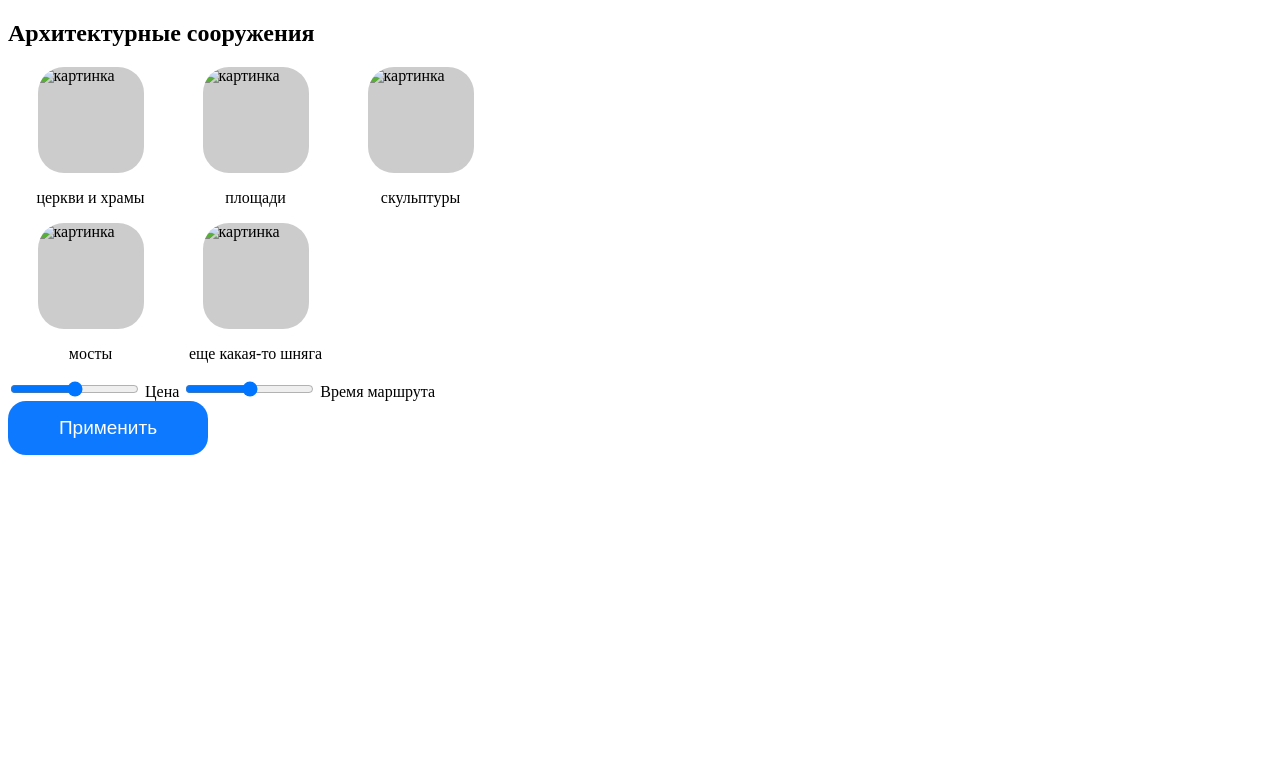
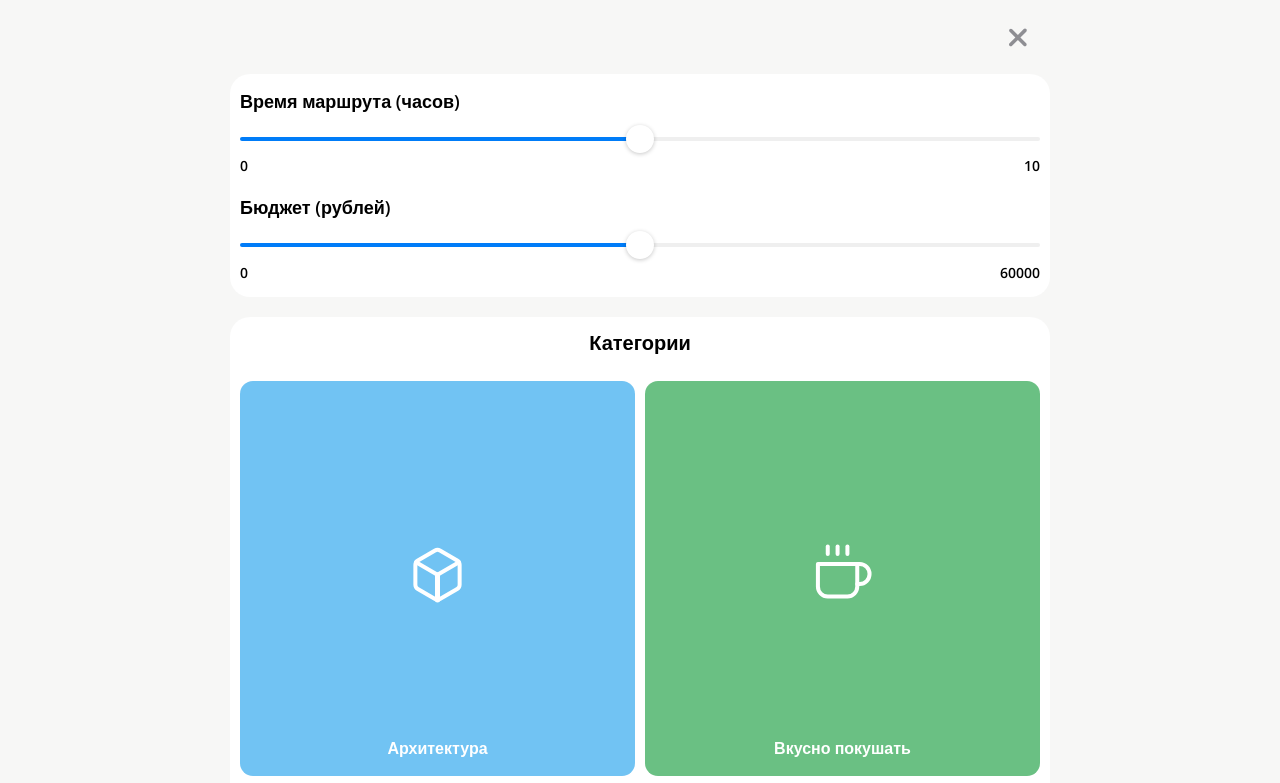
Before and after one commit to hirenkiakuu/AdvenTourFrontend-not-finished-, a plain HTML site: page index.html in a window 1280 px wide. Shown: the top 783 px of the page. Drawn offline with nearby package versions, Linux system fonts and the light colour scheme.

Commit message:
filter screen

```diff
--- a/index.html
+++ b/index.html
@@ -4,49 +4,75 @@
     <meta charset="UTF-8">
     <meta http-equiv="X-UA-Compatible" content="IE=edge">
     <meta name="viewport" content="width=device-width, initial-scale=1.0">
-    <title>Document</title>
+    <title>AdvenTure</title>
     <link rel="manifest" href="manifest.json">
-    <link rel="stylesheet" href="style.css">
+    <link rel="stylesheet" href="/styles/normalize.css">
+    <link rel="stylesheet" href="/styles/style.css">
+    <link rel="preconnect" href="https://fonts.googleapis.com">
+    <link rel="preconnect" href="https://fonts.gstatic.com" crossorigin>
+    <link href="https://fonts.googleapis.com/css2?family=Open+Sans:ital,wght@0,300;0,400;0,500;0,600;0,700;0,800;1,300;1,400;1,500;1,600;1,700;1,800&display=swap" rel="stylesheet">
 </head>
 <body>
-    <section>
+    <!-- <div class="blackout"></div> -->
+
+    <section class="filter">
         <div class="container">
-            <div class="thematics_section">
-                <h1>Архитектурные сооружения</h1>
-                <div class="categories_items">
-                    <ul class="items_box">
-                        <li class="box_item">
-                            <img src="" alt="картинка" class="box_item_img">
-                            <p class="item_box_name">церкви и храмы</p>
+            <div class="close_btn"></div>
+
+            <div class="range_container">
+                <div class="route_time">
+                    <h2 class="range_title">Время маршрута (часов)</h2>
+                    <input class="range_item styled-slider slider-progress" type="range" name="route_time" min="0" max="10">
+                    <div class="range_values">
+                        <span class="range_value">0</span>
+                        <span class="range_value">10</span>
+                    </div>
+                </div>
+                <div class="budget">
+                    <h2 class="range_title">Бюджет (рублей)</h2>
+                    <input class="range_item styled-slider slider-progress" type="range" name="budget" min="0" max="60000">
+                    <div class="range_values">
+                        <span class="range_value">0</span>
+                        <span class="range_value">60000</span>
+                    </div>
+                </div>
+            </div>
+
+            <div class="categories_container">
+                <h1 class="categories_title">Категории</h1>
+                <div class="categories_wrapper">
+                    <ul class="categories_items">
+                        <li class="categories_item">
+                            <span class="categories_content">Архитектура</span>
                         </li>
-                        <li class="box_item">
-                            <img src="" alt="картинка" class="box_item_img">
-                            <p class="item_box_name">площади</p>
+                        <li class="categories_item">
+                            <span class="categories_content">Вкусно покушать</span>
                         </li>
-                        <li class="box_item">
-                            <img src="" alt="картинка" class="box_item_img">
-                            <p class="item_box_name">скульптуры</p>
+                        <li class="categories_item">
+                            <span class="categories_content">Развлечения</span>
                         </li>
-                        <li class="box_item">
-                            <img src="" alt="картинка" class="box_item_img">
-                            <p class="item_box_name">мосты</p>
-                        </li>
-                        <li class="box_item">
-                            <img src="" alt="картинка" class="box_item_img">
-                            <p class="item_box_name">еще какая-то шняга</p>
+                        <li class="categories_item">
+                            <span class="categories_content">Просвещение</span>
                         </li>
                     </ul>
                 </div>
             </div>
-            <input type="range" name="Price" min="0" max="6000" class="range_input">
-            <label for="Price">Цена</label>
-            <input type="range" name="Time" min="0" max="8" class="range_input">
-            <label for="Time">Время маршрута</label>
-            <button class="button" id="">Применить</button>
+
+            <div class="apply_btn__container">
+                <div class="apply_btn">Применить</div>
+            </div>
         </div>
     </section>
+
+    <!-- <section class="categories">
+        <div class="container">
+
+        </div>
+    </section> -->
+
+
 </body>
-<script src="script.js"></script>
-<script src="serviceWorker.js"></script>
-<script src="app.js"></script>
+<script src="/scripts/script.js"></script>
+<script src="/scripts/pwa/serviceWorker.js"></script>
+<script src="/scripts/pwa/app.js"></script>
 </html>
--- a/script.js
+++ /dev/null
@@ -1,28 +0,0 @@
-const categoriesItems = document.querySelectorAll('.box_item')
-const categoriesArray = []
-
-categoriesItems.forEach(element => {
-    element.addEventListener('click', () => {
-        const item = element.querySelector('.item_box_name').textContent;
-        categoriesArray.push(item)
-        console.log(categoriesArray)
-    })
-});
-
-const rangeInput = document.querySelectorAll('.range_input')
-let currentPrice = 0
-let currentTime = 0
-
-rangeInput.forEach(element => {
-    element.addEventListener('input', () => {
-        currentPrice = element.value;
-        console.log(currentPrice);
-    })
-});
-
-rangeInput.forEach(element => {
-    element.addEventListener('input', () => {
-        currentTime = element.value;
-        console.log(currentTime);
-    })
-});
--- /dev/null
+++ b/scripts/script.js
@@ -0,0 +1,6 @@
+for (let e of document.querySelectorAll('input[type="range"].slider-progress')) {
+    e.style.setProperty('--value', e.value);
+    e.style.setProperty('--min', e.min == '' ? '0' : e.min);
+    e.style.setProperty('--max', e.max == '' ? '100' : e.max);
+    e.addEventListener('input', () => e.style.setProperty('--value', e.value));
+  }
--- a/style.css
+++ /dev/null
@@ -1,46 +0,0 @@
-.container {
-    max-width: 500px;
-}
-
-.categories_items {
-    display: flex;
-    flex-direction: column;
-}
-
-.box_item_img {
-    width: 106px;
-    height: 106px;
-    background-color: #ccc;
-    border-radius: 26px;
-}
-
-.box_item {
-    width: 33%;
-    padding: 0;
-    margin: 0;
-    display: flex;
-    flex-direction: column;
-    align-items: center;
-}
-
-.items_box {
-    display: flex;
-    flex-wrap: wrap;
-    padding: 0;
-    margin: 0;
-}
-
-.button {
-    width: 200px;
-    height: 54px;
-    background-color: #0C79FE;
-    border-radius: 18px;
-    color: #ffffff;
-    border: 0;
-    font-size: 19px;
-}
-
-.button:hover {
-    background-color: #348bf5;
-    cursor: pointer;
-}
--- /dev/null
+++ b/styles/style.css
@@ -0,0 +1,199 @@
+::-webkit-scrollbar {
+    width: 0;
+}
+body {
+    position: relative;
+    background-color: #F7F7F6;
+    font-family: 'Open Sans', sans-serif;
+}
+.container {
+    min-width: 320px;
+    max-width: 820px;
+    margin-left: auto;
+    margin-right: auto;
+    overflow-x: hidden;
+    padding: 0 10px 0 10px;
+}
+
+.close_btn {
+    width: 100%;
+    height: 44px;
+    position: relative;
+    display: flex;
+    justify-content: flex-end;
+    margin-top: 15px;
+    margin-bottom: 15px;
+}
+.close_btn::after {
+    content: "";
+    position: absolute;
+    background-image: url('../img/close.svg');
+    width: 44px;
+    height: 44px;
+    right: 10px;
+}
+
+.range_container {
+    background-color: #fff;
+    border-radius: 20px;
+    padding: 10px;
+    margin-bottom: 20px;
+}
+
+.range_title {
+    padding: 0;
+    margin: 5px 0 10px 0;
+    font-weight: 600;
+    font-size: 18px;
+    line-height: 25px;
+}
+
+.range_item {
+    width: 100%;
+}
+
+.range_values {
+    display: flex;
+    justify-content: space-between;
+    font-weight: 600;
+    font-size: 14px;
+    line-height: 19px;
+}
+.range_values:last-of-type {
+    margin-bottom: 5px;
+}
+
+.route_time {
+    margin-bottom: 20px;
+}
+
+.categories_container {
+    display: flex;
+    flex-direction: column;
+    align-items: center;
+    background-color: #fff;
+    border-radius: 20px;
+    padding: 10px;
+}
+
+.categories_title {
+    font-weight: 700;
+    font-size: 20px;
+    line-height: 27px;
+    padding: 0;
+    margin-top: 2px;
+    margin-bottom: 25px;
+}
+
+.categories_wrapper {
+    width: 100%;
+    height: 100%;
+}
+
+.categories_items {
+    display: grid;
+    grid-template-columns: repeat(2, 1fr);
+    grid-template-rows: repeat(2, 1fr);
+    grid-gap: 10px;
+}
+
+.categories_item {
+    border-radius: 13px;
+    position: relative;
+}
+.categories_item::before {
+    content: "";
+    display: block;
+    padding-top: 100%;
+}
+.categories_content {
+    font-weight: 700;
+    font-size: 16px;
+    line-height: 22px;
+    color: #FFFFFF;
+    position: absolute;
+    text-align: center;
+    bottom: 17px;
+    left: 0;
+    right: 0;
+}
+.categories_item:nth-child(1) {
+    background: #71C3F3;
+}
+.categories_item:nth-child(1)::after {
+    content: "";
+    position: absolute;
+    background-image: url('../img/box.svg');
+    width: 60px;
+    height: 60px;
+    top: 49%;
+    left: 50%;
+    transform: translate(-50%, -50%);
+}
+.categories_item:nth-child(2) {
+    background: #6AC083;
+}
+.categories_item:nth-child(2)::after {
+    content: "";
+    position: absolute;
+    background-image: url('../img/coffee.svg');
+    width: 60px;
+    height: 60px;
+    top: 49%;
+    left: 50%;
+    transform: translate(-50%, -50%);
+}
+.categories_item:nth-child(3) {
+    background: #F06E53;
+}
+.categories_item:nth-child(3)::after {
+    content: "";
+    position: absolute;
+    background-image: url('../img/smile.svg');
+    width: 60px;
+    height: 60px;
+    top: 49%;
+    left: 50%;
+    transform: translate(-50%, -50%);
+}
+.categories_item:nth-child(4) {
+    background: #D89D27;
+}
+.categories_item:nth-child(4)::after {
+    content: "";
+    position: absolute;
+    background-image: url('../img/шляпа.svg');
+    width: 60px;
+    height: 45px;
+    top: 49%;
+    left: 50%;
+    transform: translate(-50%, -50%);
+}
+
+.apply_btn__container {
+    display: flex;
+    justify-content: center;
+}
+
+.apply_btn {
+    display: inline-block;
+    padding: 16px 56px 17px 57px;
+    background: #AFAFAF;
+    border-radius: 18px;
+    font-weight: 600;
+    font-size: 19px;
+    line-height: 23px;
+    text-align: center;
+    color: #F7F7F6;
+    margin: 30px auto 40px auto;
+}
+
+.blackout {
+    position: absolute;
+    background: rgba(133, 133, 133, 0.38);
+    top: 0;
+    left: 0;
+    right: 0;
+    bottom: 0;
+    z-index: 10;
+}
```
Also changed, not shown: img/box.svg (added), img/close.svg (added), img/coffee.svg (added), img/smile.svg (added), img/шляпа.svg (added), scripts/pwa/app.js (renamed from app.js), scripts/pwa/serviceWorker.js (renamed from serviceWorker.js), styles/normalize.css (added).
